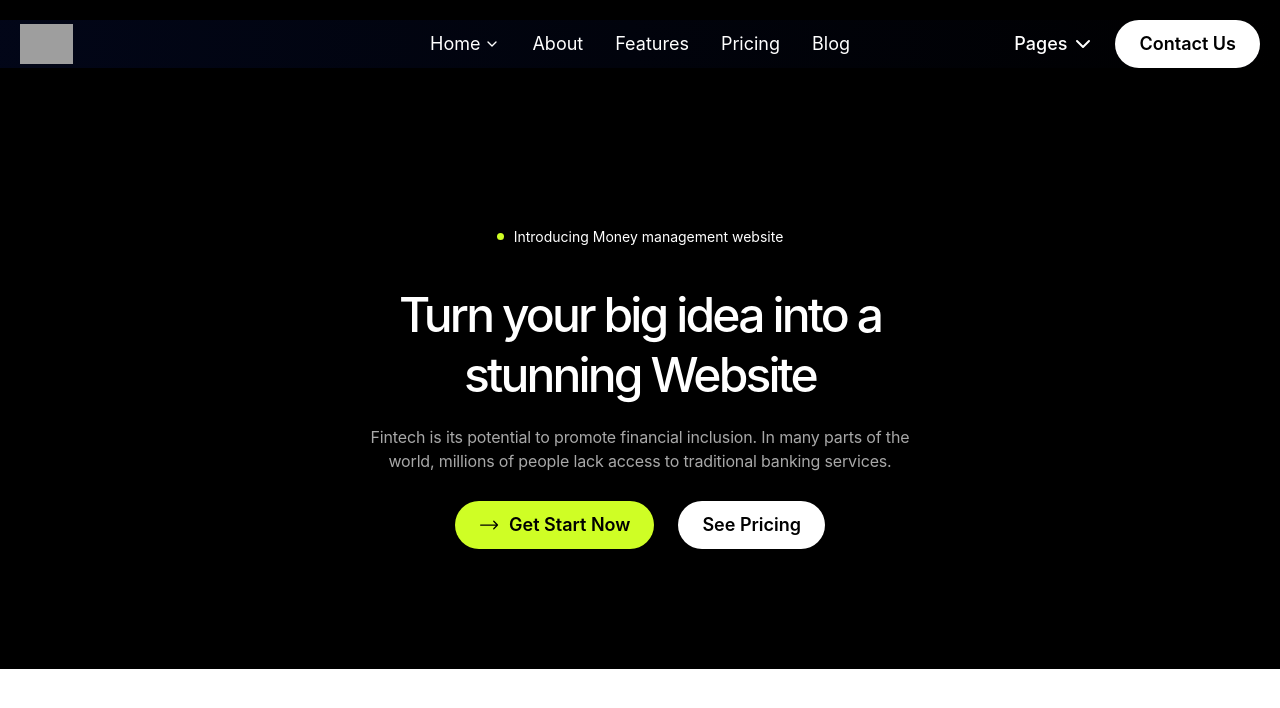
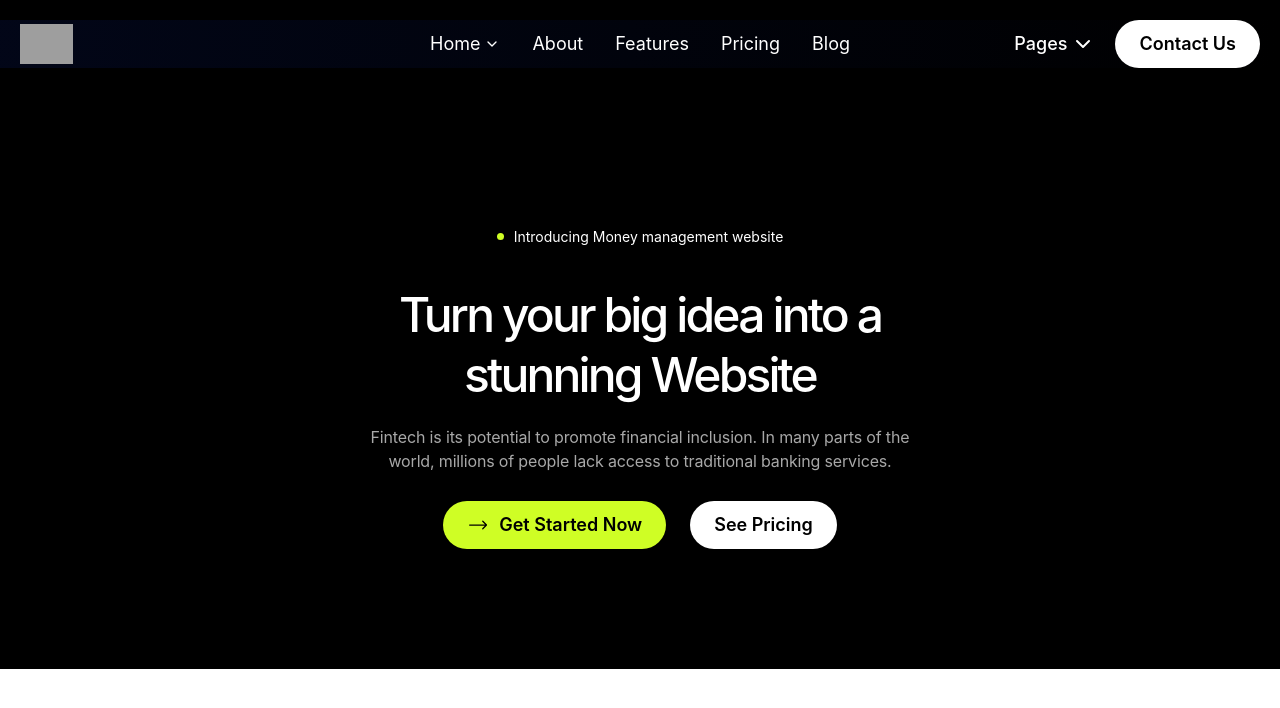
Before and after one commit to DHARA915/internship-learning, a React (Vite) app in the folder setrex/: page / in a window 1280 px wide. Shown: the top 708 px of the page. Built offline with nearby package versions, Linux system fonts and the light colour scheme; grey boxes are pictures that could not be loaded.

Commit message:
feat:add transition on button and completed section

```diff
--- a/setrex/src/Component/Button.jsx
+++ b/setrex/src/Component/Button.jsx
@@ -17,12 +17,78 @@ const Button = ({ color, hover_color, text, icon }) => {
         ${hover_color}
         focus:outline-none
         focus-visible:ring-2
+        group
+        relative
+        overflow-hidden
+        transition-all duration-200
       `}
     >
-      {icon}
-      {text}
+
+    {
+      icon && (
+
+      <div className="relative h-5 sm:h-6 w-6 overflow-hidden">
+        {/* Original icon */}
+        <span
+          className="
+            absolute inset-0
+            flex items-center justify-center
+            translate-x-0
+            transition-transform duration-300 ease-out
+            group-hover:translate-x-full
+          "
+        >
+          {icon}
+        </span>
+
+        {/* New icon */}
+        <span
+          className="
+            absolute inset-0
+            flex items-center justify-center
+            -translate-x-full
+            transition-transform duration-300 ease-out
+            group-hover:translate-x-0
+          "
+        >
+          {icon}
+        </span>
+      </div>
+      )
+    }
+
+
+
+      <div className="relative h-[24px] overflow-hidden block">
+        {/* For current text */}
+        <span className="block transition-transform duration-200 ease-out group-hover:-translate-y-full">
+          {text}
+        </span>
+        {/* for slide up text */}
+        <span className="absolute inset-0 flex items-center justify-center translate-y-full transition-transform duration-200 ease-out group-hover:translate-y-0">
+          {text}
+        </span>
+      </div>
     </a>
   );
 };
 
 export default Button;
+
+<button
+  class="group relative h-12 px-6 font-semibold text-white bg-green-600 rounded-lg overflow-hidden transition-all duration-300 hover:bg-gray-500 active:scale-95"
+>
+  {/* <!-- Default Text: fades + moves upward --> */}
+  <span
+    class="block transition-all duration-300 ease-out group-hover:-translate-y-8 group-hover:opacity-0"
+  >
+    Hover Me
+  </span>
+
+  {/* <!-- Hover Text: fades + moves upward from below --> */}
+  <span
+    class="absolute inset-0 flex items-center justify-center translate-y-8 opacity-0 transition-all duration-300 ease-out group-hover:translate-y-0 group-hover:opacity-100"
+  >
+    Goodbye!
+  </span>
+</button>
--- a/setrex/src/Component/Hero.jsx
+++ b/setrex/src/Component/Hero.jsx
@@ -54,7 +54,7 @@ const Hero = () => {
                     <Button
                       color="bg-secondary"
                       hover_color="hover:bg-primary"
-                      text="Get Start Now"
+                      text="Get Started Now"
                       icon={
                         <svg
                           width="22"
--- a/setrex/src/Component/Navbar.jsx
+++ b/setrex/src/Component/Navbar.jsx
@@ -27,7 +27,7 @@ function Navbar() {
                         {/* Logo */}
                         <div className="flex w-1/3 justify-start items-center gap-[30px]">
 
-              <img  className="h-10 w-auto"
+                            <img className="h-10 w-auto"
                                 src="https://cdn.prod.website-files.com/68b6ff99deb8a7b82b41a88b/68bf22b84f1d6c96a46932fc_832071e89378345f11dbea20b8e9d9aa_Logo.svg"
                                 alt="SetreX Logo"
 
@@ -48,7 +48,7 @@ function Navbar() {
                                         >
                                             <a href={link.href}>{link.name}</a>
                                             {
-                              link.hasDropdown&&(
+                                                link.hasDropdown && (
                                                     <ChevronDown className="h-4 w-4" />
                                                 )
                                             }
```
Also changed, not shown: setrex/src/Component/Slider.jsx (added). Lines whose indentation alone changed are shown as unchanged.
